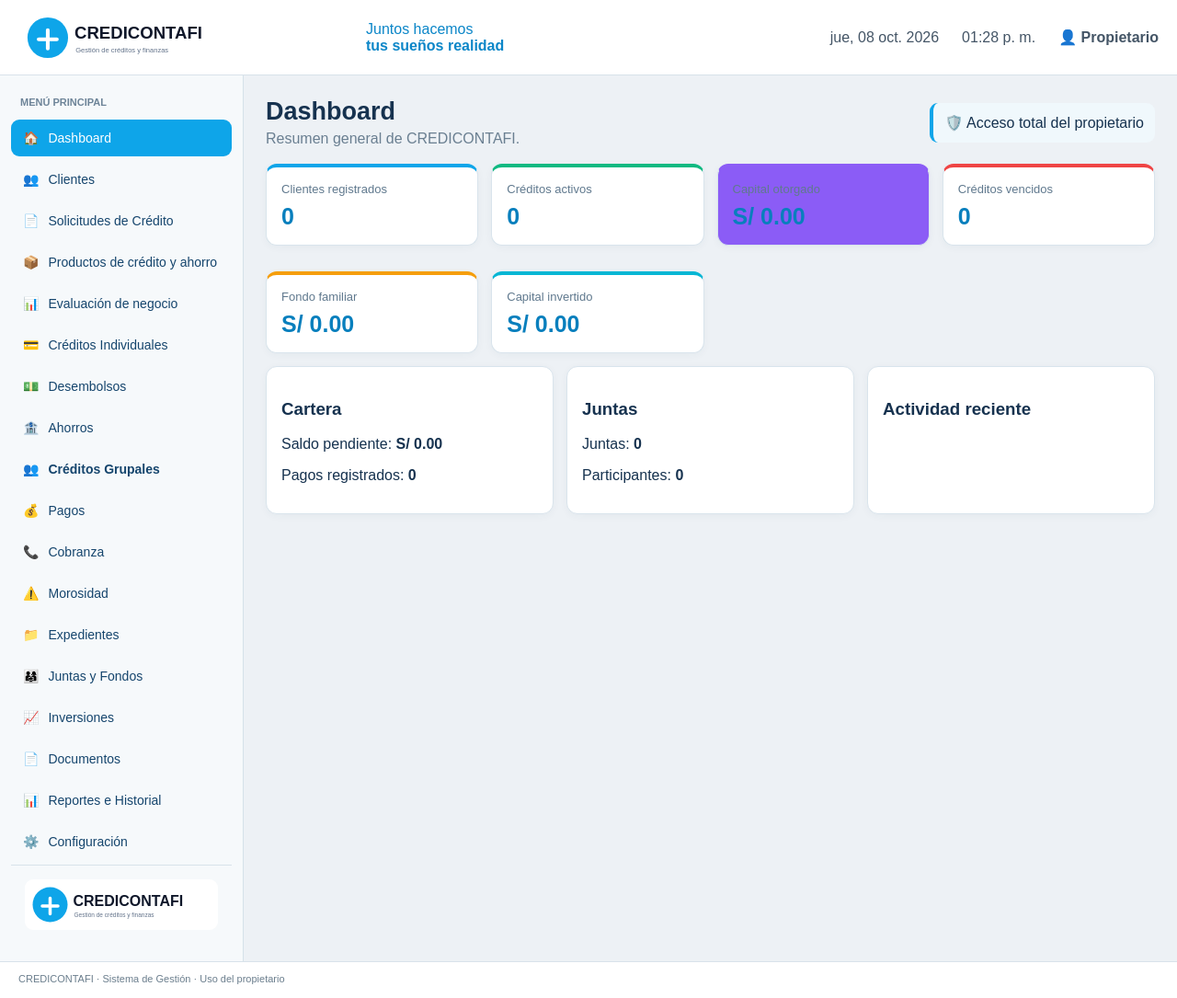
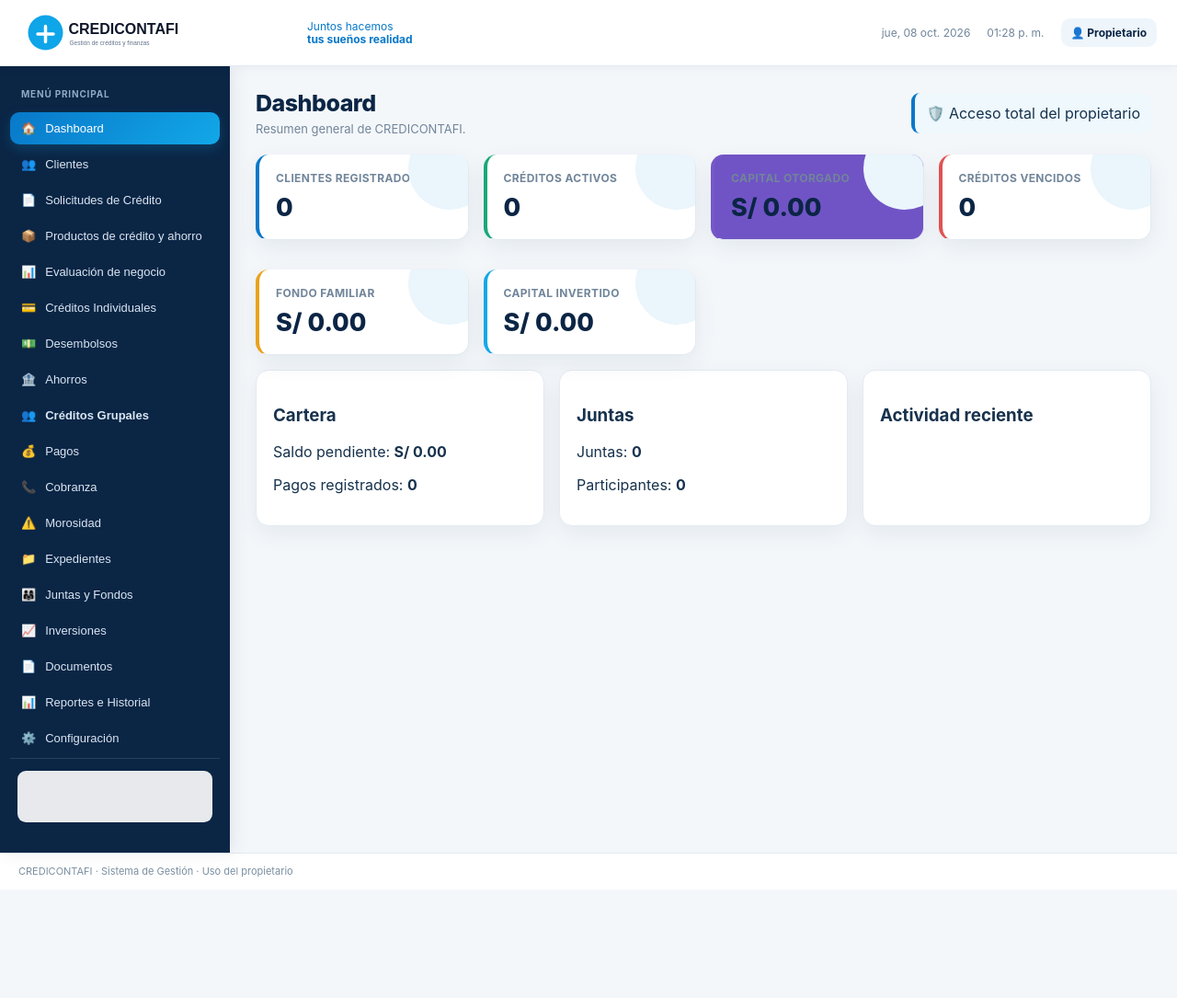
Before and after one commit to dairokick-tech/GESTI-N-CR-DITO-Y-AHORRO, a plain HTML site: page index.html in a window 1280 px wide. Shown: the whole page at 92% size. After the commit the page ends 967 px from the top, so only its background shows below. Drawn offline with Linux system fonts and the light colour scheme; no server answers.

Commit message:
Rediseño profesional fintech de CREDICONTAFI

```diff
--- a/styles.css
+++ b/styles.css
@@ -49,3 +49,50 @@
     margin:0;
   }
 }
+
+
+/* ===== CREDICONTAFI · Rediseño profesional fintech 2026 ===== */
+:root{
+  --navy:#0b2545;--navy2:#123b63;--blue:#0878c9;--cyan:#12a8e8;
+  --bg:#f4f7fa;--surface:#ffffff;--line:#e3eaf1;--text:#17324d;--muted:#71859a;
+  --shadow:0 8px 24px rgba(20,55,85,.07);--radius:14px;
+}
+body{font-family:Inter,ui-sans-serif,system-ui,-apple-system,BlinkMacSystemFont,"Segoe UI",Arial,sans-serif;background:var(--bg);color:var(--text)}
+.topbar{height:72px;padding:8px 22px;background:rgba(255,255,255,.97);border-bottom:1px solid var(--line);box-shadow:0 2px 12px rgba(18,59,99,.05)}
+.brand{min-width:360px;gap:12px}.brand img{width:300px;height:55px}.slogan{font-size:12px;color:var(--blue)}
+.topinfo{gap:18px;color:var(--muted);font-size:12px}.topinfo b{color:var(--navy);background:#eef5fb;padding:8px 11px;border-radius:10px}
+.menu{background:var(--navy)}
+.shell{min-height:calc(100vh - 112px)}
+aside{width:250px;background:var(--navy);border:0;padding:16px 11px;gap:4px;box-shadow:4px 0 18px rgba(11,37,69,.08)}
+.menu-title{color:#8eabc5;font-size:10px;letter-spacing:.08em;padding:8px 12px 10px}
+.nav{color:#d8e6f2;padding:10px 12px;border-radius:10px;font-size:13px;transition:.18s}
+.nav:hover{background:#163f66;color:#fff}.nav.active{background:linear-gradient(135deg,var(--blue),var(--cyan));color:#fff;box-shadow:0 5px 14px rgba(18,168,232,.2)}
+.side-logo{border-top:1px solid rgba(255,255,255,.12);padding:13px 8px}.side-logo img{filter:brightness(0) invert(1);opacity:.9}
+main{padding:25px 28px}
+.page-head{margin-bottom:20px}.page-title{font-size:25px;font-weight:800;letter-spacing:-.02em;color:var(--navy)}.sub{font-size:13px;color:var(--muted)}
+.grid,.grid3{gap:16px}
+.card{border:1px solid var(--line);border-radius:var(--radius);box-shadow:var(--shadow);padding:18px;margin-bottom:16px}
+.metric{position:relative;overflow:hidden}.metric:after{content:"";position:absolute;right:-25px;top:-30px;width:90px;height:90px;border-radius:50%;background:#eaf5fc}
+.metric .label{font-size:12px;font-weight:700;color:var(--muted);text-transform:uppercase;letter-spacing:.03em}.metric .value{font-size:27px;color:var(--navy);position:relative;z-index:1}
+.metric.blue,.metric.green,.metric.orange,.metric.red,.metric.purple,.metric.cyan{border-top:0}.metric.blue{border-left:4px solid var(--blue)}.metric.cyan{border-left:4px solid var(--cyan)}
+.metric.green{border-left:4px solid #18a878}.metric.orange{border-left:4px solid #e9a21b}.metric.red{border-left:4px solid #e05252}.metric.purple{border-left:4px solid #7657c9}
+.section-head{margin-bottom:14px}.section-head h3{font-size:16px;color:var(--navy)}
+.btn{border-radius:9px;padding:9px 13px;font-size:12px;box-shadow:none;transition:.15s}.btn:hover{transform:translateY(-1px);filter:brightness(.98)}
+.primary{background:var(--blue)}.success{background:#159a70}.danger{background:#d94b4b}.light{background:#edf3f7;color:#214762}.purple{background:#7054c5}
+.table{font-size:12px}.table th,.table td{padding:11px 10px;border-bottom:1px solid #edf1f5}.table th{background:#f5f8fb;color:#49677f;font-size:11px;text-transform:uppercase;letter-spacing:.03em}
+.table tr:hover td{background:#fbfdff}
+.field input,.field select,.field textarea{border-color:#d5e0e8;border-radius:9px;padding:10px 11px}.field input:focus,.field select:focus,.field textarea:focus{outline:0;border-color:#59b9e8;box-shadow:0 0 0 3px #e7f6fd}
+.pill{background:#e6f7ef;color:#13835e}.notice{background:#eef8fd;border-left-color:var(--blue)}
+.modal{background:rgba(5,25,45,.58);backdrop-filter:blur(3px)}.modal-card{border-radius:16px;box-shadow:0 20px 60px rgba(0,0,0,.2)}.modal-head{padding:16px 19px}.modal-head h3{font-size:16px;color:var(--navy)}
+#toast{background:var(--navy);box-shadow:0 10px 30px rgba(0,0,0,.18)}
+.credit-workflow{border:1px solid var(--line);border-radius:12px;padding:10px}.workflow-step.active{background:#e5f5fd;color:var(--blue)}
+.operation-section{border-color:var(--line);box-shadow:0 2px 10px rgba(20,55,85,.035)}.operation-head{background:#f5f9fc;border:1px solid #e5edf3}
+.operation-section h3{color:var(--navy)}
+footer{height:40px;background:#fff;border-top:1px solid var(--line);color:#7b8fa0}
+@media(max-width:900px){.brand img{width:260px}.brand{min-width:0}main{padding:20px}}
+@media(max-width:700px){
+  .topbar{height:64px}.brand img{width:205px;height:48px}.topinfo{display:none}
+  aside{top:64px;bottom:40px;width:255px}
+  main{padding:15px 12px}.page-title{font-size:21px}
+  .card{padding:14px}.metric .value{font-size:24px}
+}
```
